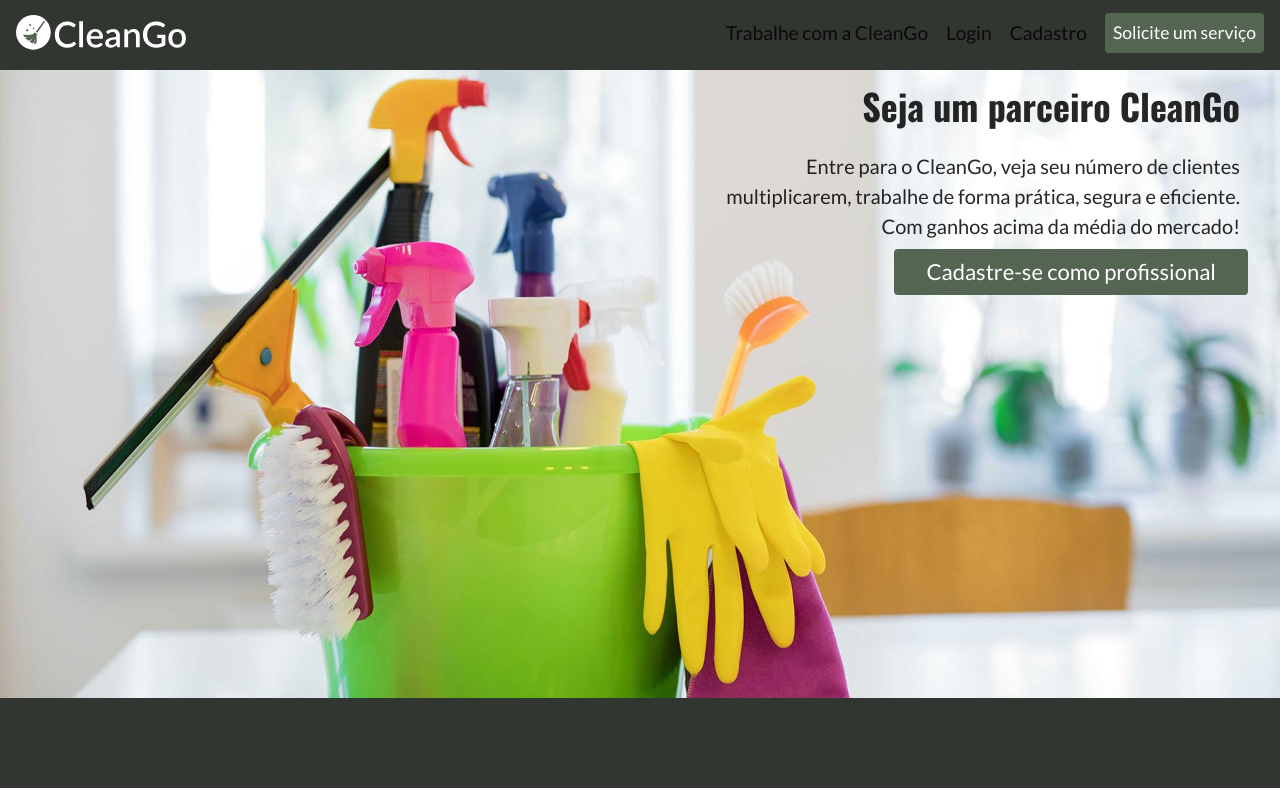
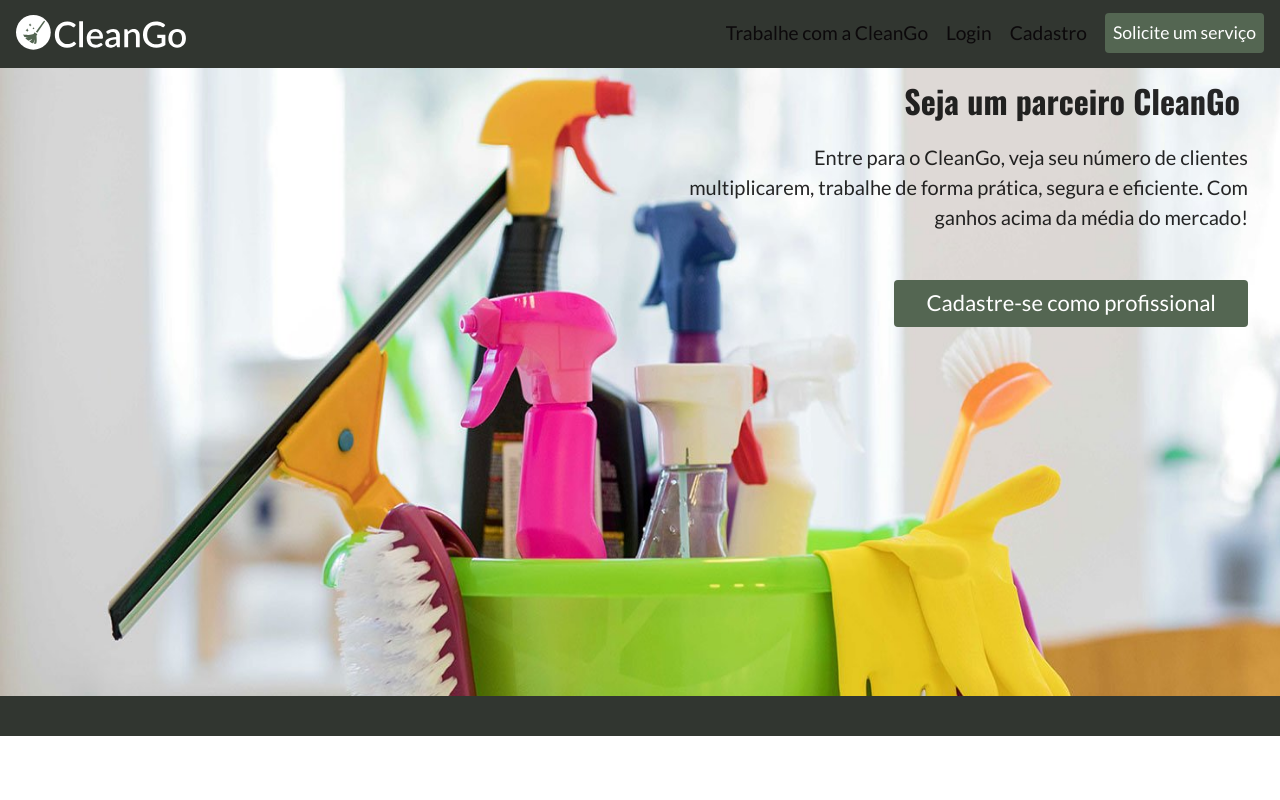
Before and after one commit to daeppe/CleanGo, a React (Create React App) app: page /sejaumparceiro in a window 1280 px wide. Shown: the top 800 px of the page. Built offline with nearby package versions, Linux system fonts and the light colour scheme.

Commit message:
feat: secao seja um parceiro

```diff
--- a/src/pages/WorkWithUs/index.tsx
+++ b/src/pages/WorkWithUs/index.tsx
@@ -28,7 +28,7 @@ const WorkWithUs = () => {
       <Container>
         <SectionPartner>
           <ContainerInner>
-            <Title id="BeAPartner">Seja um parceiro CleanGo</Title>
+            <Title className="BeAPartner">Seja um parceiro CleanGo</Title>
             <Description>
               Entre para o CleanGo, veja seu número de clientes multiplicarem,
               trabalhe de forma prática, segura e eficiente. Com ganhos acima da
@@ -40,7 +40,7 @@ const WorkWithUs = () => {
           </ContainerInner>
         </SectionPartner>
         <SectionWhowItWorks>
-          <Title id="whowItWorks">Como funciona</Title>
+          <Title className="whowItWorks">Como funciona</Title>
           <CardWorkWithUs />
         </SectionWhowItWorks>
         <SectionReasons>
--- a/src/pages/WorkWithUs/styles.ts
+++ b/src/pages/WorkWithUs/styles.ts
@@ -1,6 +1,6 @@
 import styled from "styled-components";
 import WorkDesktop from "../../asssets/images/trabalhe-conosco-desktop.png";
-import WorkMobile from "../../asssets/images/trabalhe-conosco-mobile.jpg";
+import WorkMobile from "../../asssets/images/home2.png";
 export const Container = styled.main`
   display: flex;
   flex-direction: column;
@@ -19,11 +19,16 @@ export const SectionStyled = styled.section`
   position: relative;
 `;
 export const SectionPartner = styled(SectionStyled)`
-  margin: 90px 0;
-  background-image: url(${WorkDesktop});
-  background-size: 100% 100%;
+  margin: 5.5rem 0 2.5rem;
+  background-image: url(${WorkMobile});
+  background-size: 130% 130%;
   background-repeat: no-repeat;
+  background-position: top left;
   justify-content: flex-end;
+
+  @media only screen and (min-width: 768px) {
+    background-image: url(${WorkDesktop});
+  }
 `;
 export const SectionWhowItWorks = styled(SectionStyled)`
   flex-direction: column;
@@ -47,28 +52,42 @@ export const SectionReasons = styled(SectionStyled)`
   padding: 5rem 0;
 `;
 export const Title = styled.h1`
-  font-size: 36px;
   font-family: var(--font-secondary);
   padding: 8px;
-
-  #whowItWorks {
-    text-align: center;
-    width: 100%;
+  font-size: 1.5rem;
+  .whowItWorks,
+  .beAParter {
+    font-size: 2rem;
+  }
+  @media only screen and (min-width: 768px) {
+    font-size: 2rem;
+    .whowItWorks {
+      text-align: center;
+      width: 100%;
+    }
   }
 `;
 export const Description = styled.p`
   font-family: var(--font-standard);
   font-size: 20px;
   line-height: 30px;
-  padding: 8px;
+  padding: 0.5rem 0 3rem;
   text-align: right;
-  width: 560px;
+  width: 90%;
+
+  @media only screen and (min-width: 768px) {
+    width: 560px;
+  }
 `;
 export const ContainerInner = styled.div`
   display: flex;
   flex-direction: column;
   align-items: flex-end;
   justify-content: flex-start;
-  height: 628px;
-  margin: 0 32px;
+  height: 350px;
+  @media only screen and (min-width: 768px) {
+    height: 628px;
+    margin: 0 2rem;
+  }
+  margin: 0 1rem;
 `;
```
